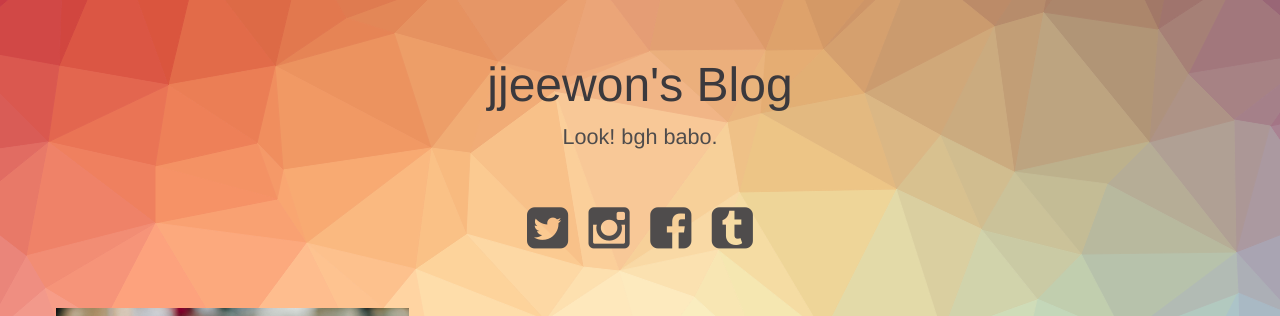
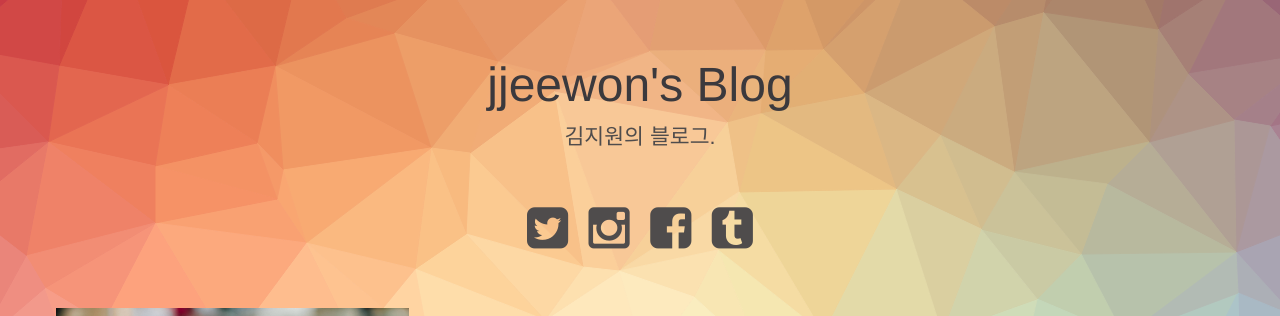
Before and after one commit to jjeewon/jjeewon.github.com, a Jekyll site: the page built from index.html, in a window 1280 px wide. Shown: the top 316 px of the page. Built offline with Jekyll 4.4.1, drawn with Linux system fonts in a browser that asks for light colours.

Commit message:
Update index.html

```diff
--- a/index.html
+++ b/index.html
@@ -28,7 +28,7 @@ layout: compress
 <body class="body">
 <div class="container">
     <header class="header">
-        <h1>jjeewon's Blog<span>Look! bgh babo.</span></h1>
+        <h1>jjeewon's Blog<span>김지원의 블로그.</span></h1>
         <nav class="links">
             <a href="#"><i class="fa fa-twitter-square fa-3x"></i></a>
             <a href="#"><i class="fa fa-instagram fa-3x"></i></a>
```
